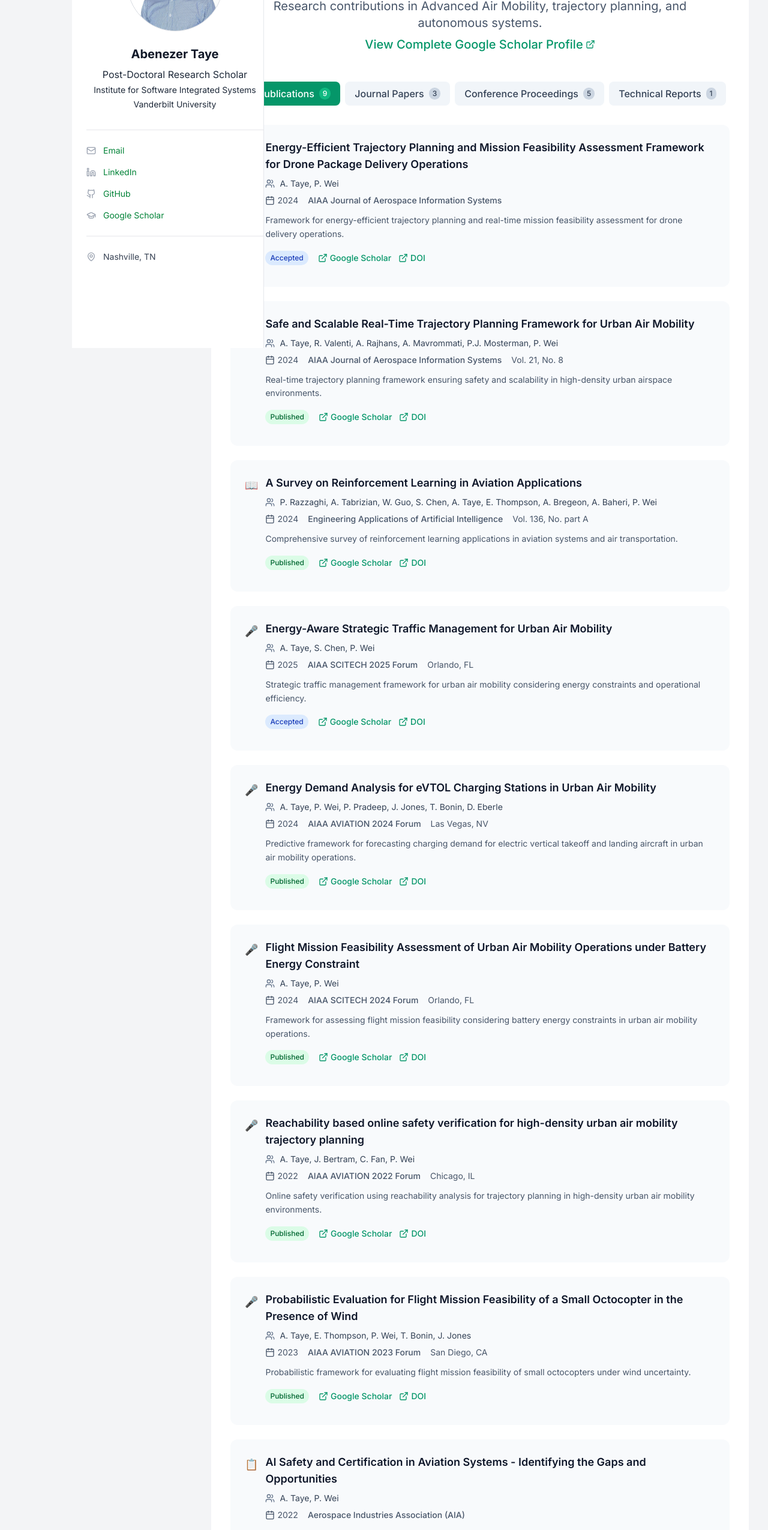
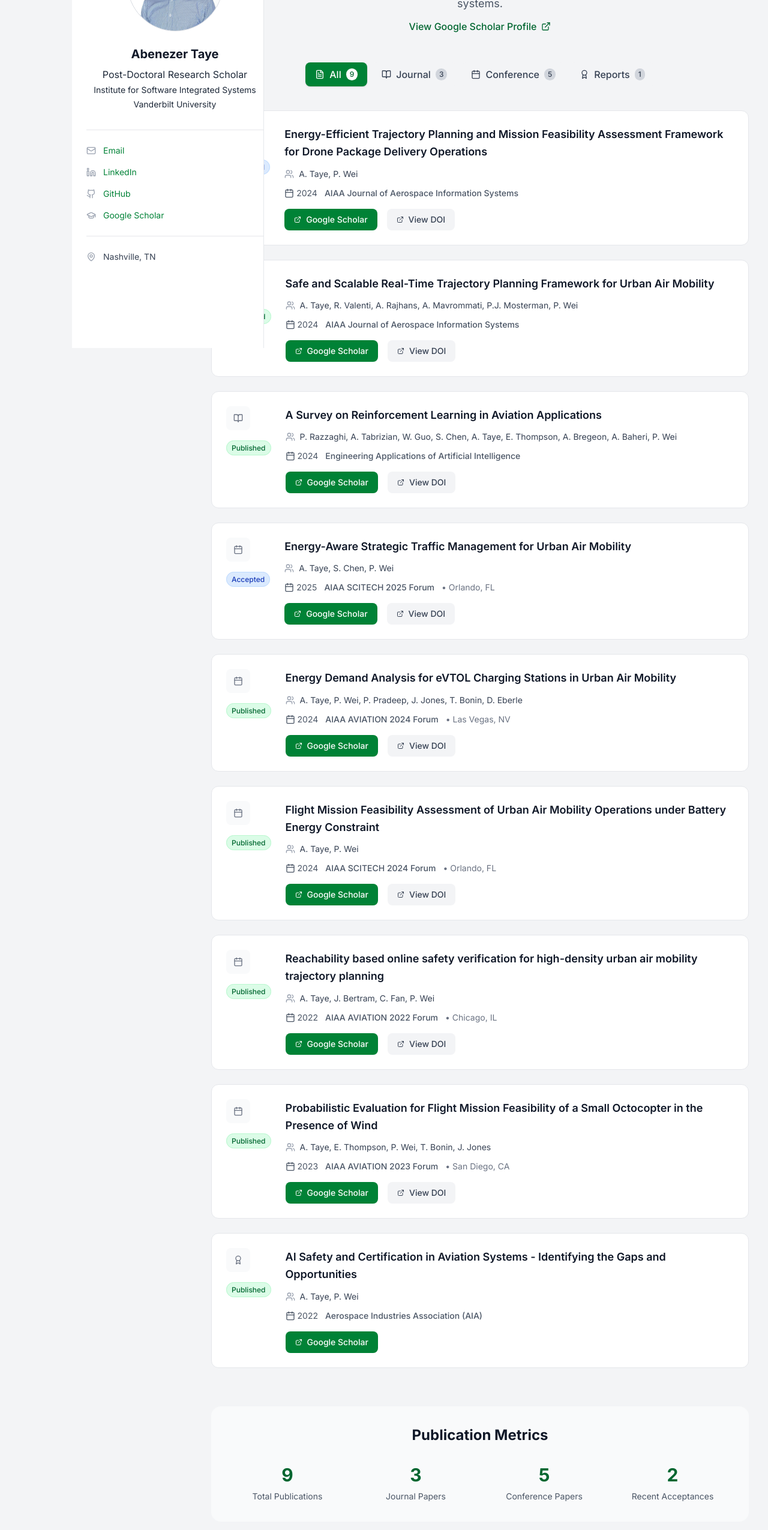
Before and after one commit to Abenezergirma/abenezertaye.github.io, a Next.js app: page /publications in a window 1280 px wide. Shown: the part 220-2770 px from the top of the page at 60% size. Built offline with nearby package versions, Linux system fonts and the light colour scheme.

Commit message:
publiation page

```diff
--- a/src/app/publications/page.tsx
+++ b/src/app/publications/page.tsx
@@ -1,7 +1,7 @@
 'use client';
 
 import { useState } from 'react';
-import {  ExternalLink, Download, Calendar, Users } from 'lucide-react';
+import { ExternalLink, Download, Calendar, Users, FileText, BookOpen, Award } from 'lucide-react';
 
 export default function Publications() {
   const [filter, setFilter] = useState('all');
@@ -17,8 +17,6 @@ export default function Publications() {
       status: "accepted",
       doi: "https://doi.org/10.2514/1.I011345",
       pdf: "#",
-      abstract: "Framework for energy-efficient trajectory planning and real-time mission feasibility assessment for drone delivery operations.",
-      citation: "Taye, A., & Wei, P. (2024). Energy-Efficient Trajectory Planning and Mission Feasibility Assessment Framework for Drone Package Delivery Operations. AIAA Journal of Aerospace Information Systems.",
       scholarLink: "https://scholar.google.com/citations?view_op=view_citation&hl=en&user=G04pCsMAAAAJ&citation_for_view=G04pCsMAAAAJ:d1gkVwhDpl0C"
     },
     {
@@ -29,12 +27,8 @@ export default function Publications() {
       year: 2024,
       type: "journal",
       status: "published",
-      volume: "21",
-      issue: "8",
       doi: "https://doi.org/10.2514/1.I011234",
       pdf: "#",
-      abstract: "Real-time trajectory planning framework ensuring safety and scalability in high-density urban airspace environments.",
-      citation: "Taye, A., Valenti, R., Rajhans, A., Mavrommati, A., Mosterman, P. J., & Wei, P. (2024). Safe and Scalable Real-Time Trajectory Planning Framework for Urban Air Mobility. AIAA Journal of Aerospace Information Systems, 21(8).",
       scholarLink: "https://scholar.google.com/citations?view_op=view_citation&hl=en&user=G04pCsMAAAAJ&citation_for_view=G04pCsMAAAAJ:u-x6o8ySG0sC"
     },
     {
@@ -45,12 +39,8 @@ export default function Publications() {
       year: 2024,
       type: "journal",
       status: "published",
-      volume: "136",
-      issue: "part A",
       doi: "https://doi.org/10.1016/j.engappai.2024.108567",
       pdf: "#",
-      abstract: "Comprehensive survey of reinforcement learning applications in aviation systems and air transportation.",
-      citation: "Razzaghi, P., Tabrizian, A., Guo, W., Chen, S., Taye, A., Thompson, E., ... & Wei, P. (2024). A survey on reinforcement learning in aviation applications. Engineering Applications of Artificial Intelligence, 136, 108567.",
       scholarLink: "https://scholar.google.com/citations?view_op=view_citation&hl=en&user=G04pCsMAAAAJ&citation_for_view=G04pCsMAAAAJ:d1gkVwhDpl0C"
     },
     {
@@ -64,8 +54,6 @@ export default function Publications() {
       location: "Orlando, FL",
       doi: "https://doi.org/10.2514/6.2025-1234",
       pdf: "#",
-      abstract: "Strategic traffic management framework for urban air mobility considering energy constraints and operational efficiency.",
-      citation: "Taye, A., Chen, S., & Wei, P. (2025). Energy-Aware Strategic Traffic Management for Urban Air Mobility. AIAA SCITECH 2025 Forum.",
       scholarLink: "https://scholar.google.com/citations?view_op=view_citation&hl=en&user=G04pCsMAAAAJ&citation_for_view=G04pCsMAAAAJ:qjMakFHDy7sC"
     },
     {
@@ -79,8 +67,6 @@ export default function Publications() {
       location: "Las Vegas, NV",
       doi: "https://doi.org/10.2514/6.2024-4567",
       pdf: "#",
-      abstract: "Predictive framework for forecasting charging demand for electric vertical takeoff and landing aircraft in urban air mobility operations.",
-      citation: "Taye, A., Wei, P., Pradeep, P., Jones, J., Bonin, T., & Eberle, D. (2024). Energy Demand Analysis for eVTOL Charging Stations in Urban Air Mobility. AIAA AVIATION 2024 Forum.",
       scholarLink: "https://scholar.google.com/citations?view_op=view_citation&hl=en&user=G04pCsMAAAAJ&citation_for_view=G04pCsMAAAAJ:9yKSN-GCB0IC"
     },
     {
@@ -94,8 +80,6 @@ export default function Publications() {
       location: "Orlando, FL",
       doi: "https://doi.org/10.2514/6.2024-2345",
       pdf: "#",
-      abstract: "Framework for assessing flight mission feasibility considering battery energy constraints in urban air mobility operations.",
-      citation: "Taye, A., & Wei, P. (2024). Flight Mission Feasibility Assessment of Urban Air Mobility Operations under Battery Energy Constraint. AIAA SCITECH 2024 Forum.",
       scholarLink: "https://scholar.google.com/citations?view_op=view_citation&hl=en&user=G04pCsMAAAAJ&citation_for_view=G04pCsMAAAAJ:IjCSPb-OGe4C"
     },
     {
@@ -109,8 +93,6 @@ export default function Publications() {
       location: "Chicago, IL",
       doi: "https://doi.org/10.2514/6.2022-3456",
       pdf: "#",
-      abstract: "Online safety verification using reachability analysis for trajectory planning in high-density urban air mobility environments.",
-      citation: "Taye, A., Bertram, J., Fan, C., & Wei, P. (2022). Reachability based online safety verification for high-density urban air mobility trajectory planning. AIAA AVIATION 2022 Forum.",
       scholarLink: "https://scholar.google.com/citations?view_op=view_citation&hl=en&user=G04pCsMAAAAJ&citation_for_view=G04pCsMAAAAJ:WF5omc3nYNoC"
     },
     {
@@ -124,8 +106,6 @@ export default function Publications() {
       location: "San Diego, CA",
       doi: "https://doi.org/10.2514/6.2023-4567",
       pdf: "#",
-      abstract: "Probabilistic framework for evaluating flight mission feasibility of small octocopters under wind uncertainty.",
-      citation: "Taye, A., Thompson, E., Wei, P., Bonin, T., & Jones, J. (2023). Probabilistic Evaluation for Flight Mission Feasibility of a Small Octocopter in the Presence of Wind. AIAA AVIATION 2023 Forum.",
       scholarLink: "https://scholar.google.com/citations?view_op=view_citation&hl=en&user=G04pCsMAAAAJ&citation_for_view=G04pCsMAAAAJ:9yKSN-GCB0IC"
     },
     {
@@ -137,17 +117,15 @@ export default function Publications() {
       year: 2022,
       publisher: "Aerospace Industries Association (AIA)",
       pdf: "#",
-      abstract: "Technical report identifying gaps and opportunities in AI safety and certification for aviation systems.",
-      citation: "Taye, A., & Wei, P. (2022). AI Safety and Certification in Aviation Systems - Identifying the Gaps and Opportunities. Aerospace Industries Association.",
       scholarLink: "https://scholar.google.com/citations?view_op=view_citation&hl=en&user=G04pCsMAAAAJ&citation_for_view=G04pCsMAAAAJ:u5HHmVD_uO8C"
     }
   ];
 
   const filters = [
-    { key: 'all', label: 'All Publications', count: publications.length },
-    { key: 'journal', label: 'Journal Papers', count: publications.filter(p => p.type === 'journal').length },
-    { key: 'conference', label: 'Conference Proceedings', count: publications.filter(p => p.type === 'conference').length },
-    { key: 'report', label: 'Technical Reports', count: publications.filter(p => p.type === 'report').length }
+    { key: 'all', label: 'All', count: publications.length, icon: FileText },
+    { key: 'journal', label: 'Journal', count: publications.filter(p => p.type === 'journal').length, icon: BookOpen },
+    { key: 'conference', label: 'Conference', count: publications.filter(p => p.type === 'conference').length, icon: Calendar },
+    { key: 'report', label: 'Reports', count: publications.filter(p => p.type === 'report').length, icon: Award }
   ];
 
   const filteredPublications = publications.filter(pub =>
@@ -156,9 +134,9 @@ export default function Publications() {
 
   const getStatusBadge = (status: string) => {
     const styles = {
-      published: 'bg-green-100 text-green-800',
-      accepted: 'bg-blue-100 text-blue-800',
-      submitted: 'bg-yellow-100 text-yellow-800'
+      published: 'bg-green-100 text-green-800 border border-green-200',
+      accepted: 'bg-blue-100 text-blue-800 border border-blue-200',
+      submitted: 'bg-yellow-100 text-yellow-800 border border-yellow-200'
     };
     return (
       <span className={`px-2 py-1 rounded-full text-xs font-medium ${styles[status as keyof typeof styles]}`}>
@@ -169,77 +147,88 @@ export default function Publications() {
 
   const getTypeIcon = (type: string) => {
     const icons = {
-      journal: '📖',
-      conference: '🎤',
-      report: '📋'
+      journal: BookOpen,
+      conference: Calendar,
+      report: Award
     };
-    return icons[type as keyof typeof icons];
+    const Icon = icons[type as keyof typeof icons];
+    return <Icon className="h-4 w-4 text-gray-500" />;
   };
 
   return (
-    <div className="py-16 bg-white">
-      <div className="container-custom">
+    <div className="py-8">
       {/* Page Header */}
       <div className="text-center mb-12">
-          <h1 className="text-4xl font-bold text-primary-700 mb-4">Publications</h1>
-          <p className="text-xl text-secondary-600 max-w-3xl mx-auto">
+        <h1 className="text-3xl md:text-4xl font-bold text-gray-900 mb-4">Publications</h1>
+        <p className="text-lg text-gray-600 max-w-3xl mx-auto">
           Research contributions in Advanced Air Mobility, trajectory planning, and autonomous systems.
-            <br />
+        </p>
         <a
           href="https://scholar.google.com/citations?user=G04pCsMAAAAJ&hl=en"
           target="_blank"
           rel="noopener noreferrer"
-              className="text-primary-600 hover:text-primary-700 font-medium inline-flex items-center gap-1 mt-2"
+          className="inline-flex items-center gap-2 text-green-800 hover:text-green-900 font-medium mt-3"
         >
-              View Complete Google Scholar Profile
+          View Google Scholar Profile
           <ExternalLink className="h-4 w-4" />
         </a>
-          </p>
       </div>
 
       {/* Filter Buttons */}
-        <div className="flex flex-wrap gap-2 justify-center mb-8">
-          {filters.map((filterItem) => (
+      <div className="flex flex-wrap gap-2 justify-center mb-10 max-w-2xl mx-auto">
+        {filters.map((filterItem) => {
+          const Icon = filterItem.icon;
+          return (
             <button
               key={filterItem.key}
               onClick={() => setFilter(filterItem.key)}
-              className={`px-4 py-2 rounded-lg font-medium transition-colors flex items-center gap-2 ${
+              className={`px-4 py-2 rounded-lg font-medium transition-all duration-200 flex items-center gap-2 ${
                 filter === filterItem.key
-                  ? 'bg-primary-600 text-white'
-                  : 'bg-secondary-100 text-secondary-700 hover:bg-secondary-200'
+                  ? 'bg-green-700 text-white shadow-sm'
+                  : 'bg-gray-100 text-gray-700 hover:bg-gray-200'
               }`}
             >
+              <Icon className="h-4 w-4" />
               {filterItem.label}
               <span className={`text-xs px-1.5 py-0.5 rounded-full ${
                 filter === filterItem.key
-                  ? 'bg-primary-500 text-white'
-                  : 'bg-secondary-300 text-secondary-700'
+                  ? 'bg-white text-green-800'
+                  : 'bg-gray-300 text-gray-700'
               }`}>
                 {filterItem.count}
               </span>
             </button>
-          ))}
+          );
+        })}
       </div>
 
       {/* Publications List */}
-        <div className="space-y-6">
+      <div className="space-y-6 max-w-6xl mx-auto">
         {filteredPublications.map((pub) => (
-            <div key={pub.id} className="bg-secondary-50 rounded-xl p-6 hover:shadow-md transition-shadow">
-              <div className="flex flex-col lg:flex-row lg:items-start lg:justify-between gap-4">
+          <div key={pub.id} className="bg-white rounded-xl border border-gray-200 p-6 hover:shadow-sm transition-all duration-300">
+            <div className="flex flex-col lg:flex-row gap-6">
+              {/* Left: Type Icon and Status */}
+              <div className="flex lg:flex-col items-start gap-4 lg:gap-2">
+                <div className="p-3 bg-gray-50 rounded-lg">
+                  {getTypeIcon(pub.type)}
+                </div>
+                <div className="lg:mt-2">
+                  {getStatusBadge(pub.status)}
+                </div>
+              </div>
+
+              {/* Center: Publication Details */}
               <div className="flex-1">
-                  <div className="flex items-start gap-3 mb-3">
-                    <span className="text-lg mt-1">{getTypeIcon(pub.type)}</span>
-                    <div className="flex-1">
-                      <h3 className="text-lg font-semibold text-secondary-900 mb-2">
+                <h3 className="text-lg font-semibold text-gray-900 mb-3 leading-relaxed">
                   {pub.title}
                 </h3>
 
-                      <div className="flex items-center gap-2 mb-2">
-                        <Users className="h-4 w-4 text-secondary-500" />
-                        <p className="text-secondary-700 text-sm">{pub.authors}</p>
+                <div className="flex items-center gap-2 mb-3 text-gray-700">
+                  <Users className="h-4 w-4 text-gray-400" />
+                  <span className="text-sm">{pub.authors}</span>
                 </div>
 
-                      <div className="flex flex-wrap items-center gap-4 text-sm text-secondary-600 mb-3">
+                <div className="flex flex-wrap items-center gap-3 text-sm text-gray-600 mb-4">
                   <div className="flex items-center gap-1">
                     <Calendar className="h-4 w-4" />
                     {pub.year}
@@ -253,30 +242,20 @@ export default function Publications() {
                   {pub.publisher && (
                     <span className="font-medium">{pub.publisher}</span>
                   )}
-                        {pub.volume && pub.issue && (
-                          <span>Vol. {pub.volume}, No. {pub.issue}</span>
-                        )}
                   {pub.location && (
-                          <span>{pub.location}</span>
+                    <span className="text-gray-500">• {pub.location}</span>
                   )}
                 </div>
 
-                      {pub.abstract && (
-                        <p className="text-secondary-600 text-sm mb-3 leading-relaxed">{pub.abstract}</p>
-                      )}
-
-                      <div className="flex flex-wrap items-center gap-4 mt-4">
-                        {getStatusBadge(pub.status)}
-
                 {/* Action Buttons */}
-                        <div className="flex gap-3">
+                <div className="flex flex-wrap items-center gap-4">
                   <a
                     href={pub.scholarLink}
                     target="_blank"
                     rel="noopener noreferrer"
-                            className="flex items-center gap-1 text-sm text-primary-600 hover:text-primary-700 font-medium"
+                    className="inline-flex items-center gap-2 px-4 py-2 bg-green-700 text-white rounded-lg hover:bg-green-900 transition-colors text-sm font-medium"
                   >
-                            <ExternalLink className="h-4 w-4" />
+                    <ExternalLink className="h-3 w-3" />
                     Google Scholar
                   </a>
                   {pub.doi && pub.doi !== '#' && (
@@ -284,21 +263,18 @@ export default function Publications() {
                       href={pub.doi}
                       target="_blank"
                       rel="noopener noreferrer"
-                              className="flex items-center gap-1 text-sm text-primary-600 hover:text-primary-700 font-medium"
+                      className="inline-flex items-center gap-2 px-4 py-2 bg-gray-100 text-gray-700 rounded-lg hover:bg-gray-200 transition-colors text-sm font-medium"
                     >
-                              <ExternalLink className="h-4 w-4" />
-                              DOI
+                      <ExternalLink className="h-3 w-3" />
+                      View DOI
                     </a>
                   )}
                   {pub.pdf && pub.pdf !== '#' && (
-                            <button className="flex items-center gap-1 text-sm text-primary-600 hover:text-primary-700 font-medium">
-                              <Download className="h-4 w-4" />
-                              PDF
+                    <button className="inline-flex items-center gap-2 px-4 py-2 bg-gray-100 text-gray-700 rounded-lg hover:bg-gray-200 transition-colors text-sm font-medium">
+                      <Download className="h-3 w-3" />
+                      Download PDF
                     </button>
                   )}
-                        </div>
-                      </div>
-                    </div>
                 </div>
               </div>
             </div>
@@ -306,45 +282,51 @@ export default function Publications() {
         ))}
       </div>
 
-        {/* Statistics and Call to Action */}
-        <div className="mt-16 text-center">
-          <div className="grid grid-cols-1 md:grid-cols-4 gap-8 max-w-4xl mx-auto mb-12">
+      {/* Statistics */}
+      <div className="mt-16 max-w-4xl mx-auto">
+        <div className="bg-gray-50 rounded-2xl p-8">
+          <h2 className="text-2xl font-bold text-gray-900 mb-8 text-center">Publication Metrics</h2>
+          <div className="grid grid-cols-2 md:grid-cols-4 gap-6">
             <div className="text-center">
-              <div className="text-3xl font-bold text-primary-600 mb-2">
+              <div className="text-3xl font-bold text-green-800 mb-2">
+                {publications.length}
+              </div>
+              <div className="text-gray-600 text-sm">Total Publications</div>
+            </div>
+            <div className="text-center">
+              <div className="text-3xl font-bold text-green-800 mb-2">
                 {publications.filter(p => p.type === 'journal').length}
               </div>
-              <div className="text-secondary-600">Journal Papers</div>
+              <div className="text-gray-600 text-sm">Journal Papers</div>
             </div>
             <div className="text-center">
-              <div className="text-3xl font-bold text-primary-600 mb-2">
+              <div className="text-3xl font-bold text-green-800 mb-2">
                 {publications.filter(p => p.type === 'conference').length}
               </div>
-              <div className="text-secondary-600">Conference Papers</div>
+              <div className="text-gray-600 text-sm">Conference Papers</div>
             </div>
             <div className="text-center">
-              <div className="text-3xl font-bold text-primary-600 mb-2">
+              <div className="text-3xl font-bold text-green-800 mb-2">
                 {publications.filter(p => p.status === 'accepted').length}
               </div>
-              <div className="text-secondary-600">Recent Acceptances</div>
+              <div className="text-gray-600 text-sm">Recent Acceptances</div>
             </div>
-            <div className="text-center">
-              <div className="text-3xl font-bold text-primary-600 mb-2">
-                {publications.length}
           </div>
-              <div className="text-secondary-600">Total Publications</div>
         </div>
       </div>
 
-          <div className="bg-primary-50 rounded-2xl p-8 max-w-4xl mx-auto">
-            <h2 className="text-2xl font-bold text-secondary-900 mb-4">Explore More Research</h2>
-            <p className="text-secondary-600 mb-6">
-              For the complete list of publications, citations, and research metrics, visit my Google Scholar profile.
+      {/* Call to Action */}
+      <div className="mt-12 text-center">
+        <div className="bg-green-50 rounded-2xl p-8 max-w-2xl mx-auto">
+          <h2 className="text-xl font-bold text-gray-900 mb-4">View Complete Publication Record</h2>
+          <p className="text-gray-600 mb-6">
+            For citations, h-index, and complete research metrics, visit my Google Scholar profile.
           </p>
           <a
             href="https://scholar.google.com/citations?user=G04pCsMAAAAJ&hl=en"
             target="_blank"
             rel="noopener noreferrer"
-              className="btn-primary inline-flex items-center gap-2"
+            className="inline-flex items-center gap-2 px-6 py-3 bg-green-600 text-white rounded-lg hover:bg-green-900 transition-colors font-medium"
           >
             <ExternalLink className="h-5 w-5" />
             Visit Google Scholar Profile
@@ -352,6 +334,5 @@ export default function Publications() {
         </div>
       </div>
     </div>
-    </div>
   );
 }
```
Lines whose indentation alone changed are shown as unchanged.
